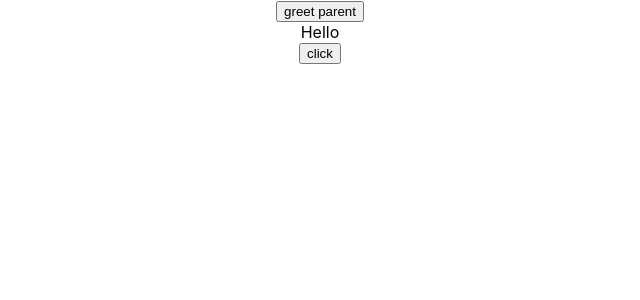
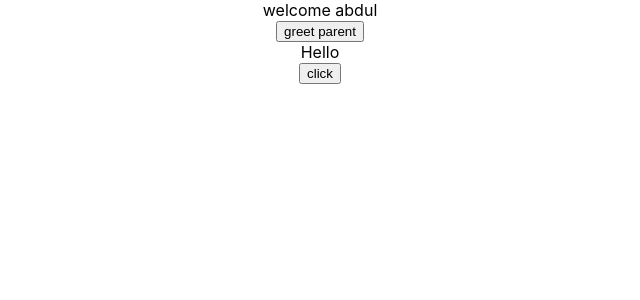
Before and after one commit to abdultanveer/dxcreactapp, a React (Create React App) app: page / in a window 1280 px wide. Shown: the top 300 px of the page, without its empty margins (320-960 px from the left). Built offline with nearby package versions, Linux system fonts and the light colour scheme.

Commit message:
conditional rendering -- if/else

```diff
--- a/src/App.js
+++ b/src/App.js
@@ -8,11 +8,14 @@
 import ClassClick from './components/ClassClick';
 import EventBind from './components/EventBind';
 import ParentComponent from './components/ParentComponent';
+import UserGreeting from './components/UserGreeting';
 
 
 function App() {
   return (
     <div className="App">
+    <UserGreeting/>
+
     <ParentComponent/>
     <EventBind/>
 
--- /dev/null
+++ b/src/components/UserGreeting.js
@@ -0,0 +1,29 @@
+import React, { Component } from 'react'
+
+export class UserGreeting extends Component {
+    constructor(props) {
+        super(props)
+
+        this.state = {
+             isLoggedIn : true
+        }
+    }
+
+    render() {
+        if(this.state.isLoggedIn){
+            return <div>welcome abdul</div>
+        }
+        else{
+            return <div>welcome guest</div>
+        }
+       /*  return (
+            <div>
+                <div>welcome abdul</div>
+                <div>welcome guest</div>
+
+            </div>
+        ) */
+    }
+}
+
+export default UserGreeting
```
